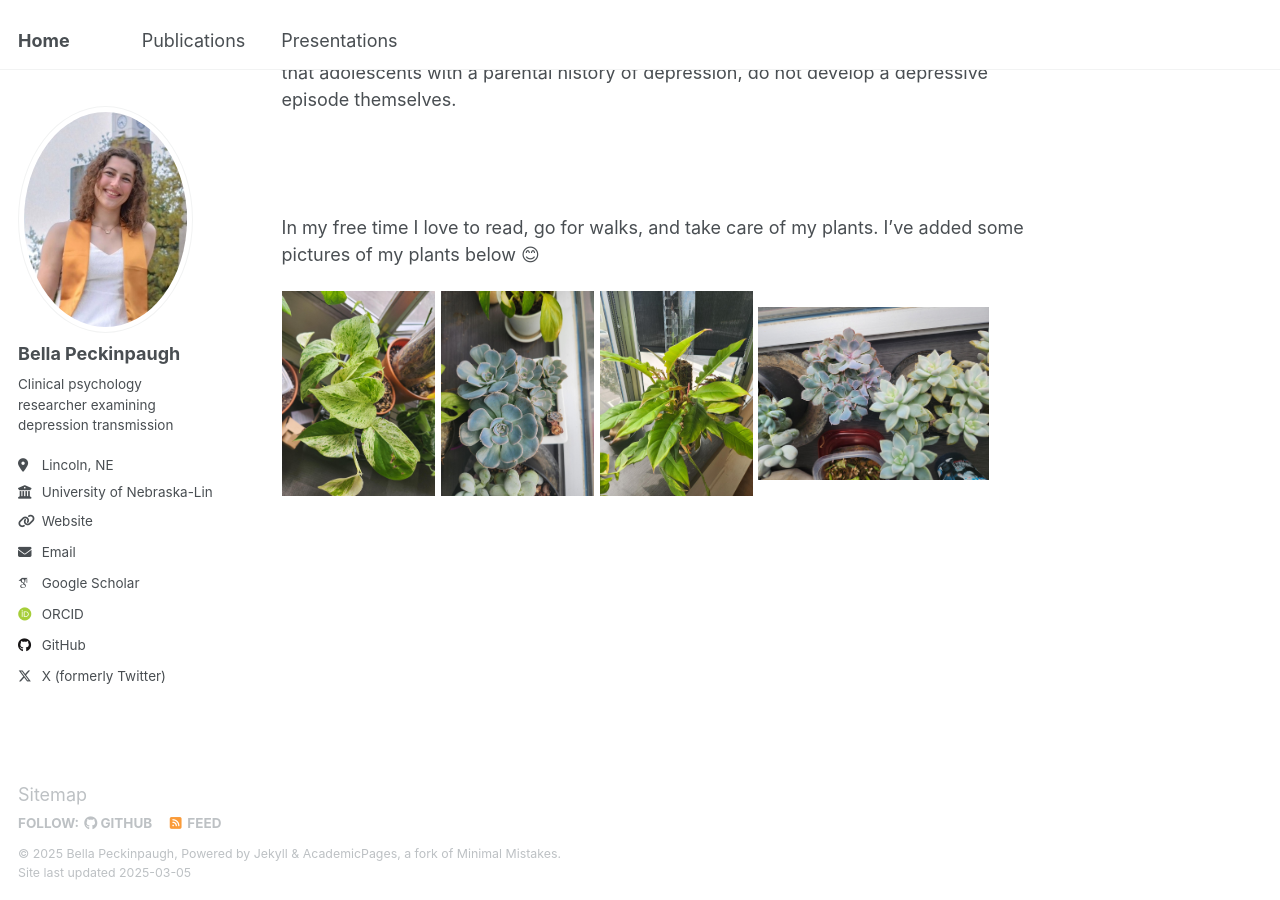
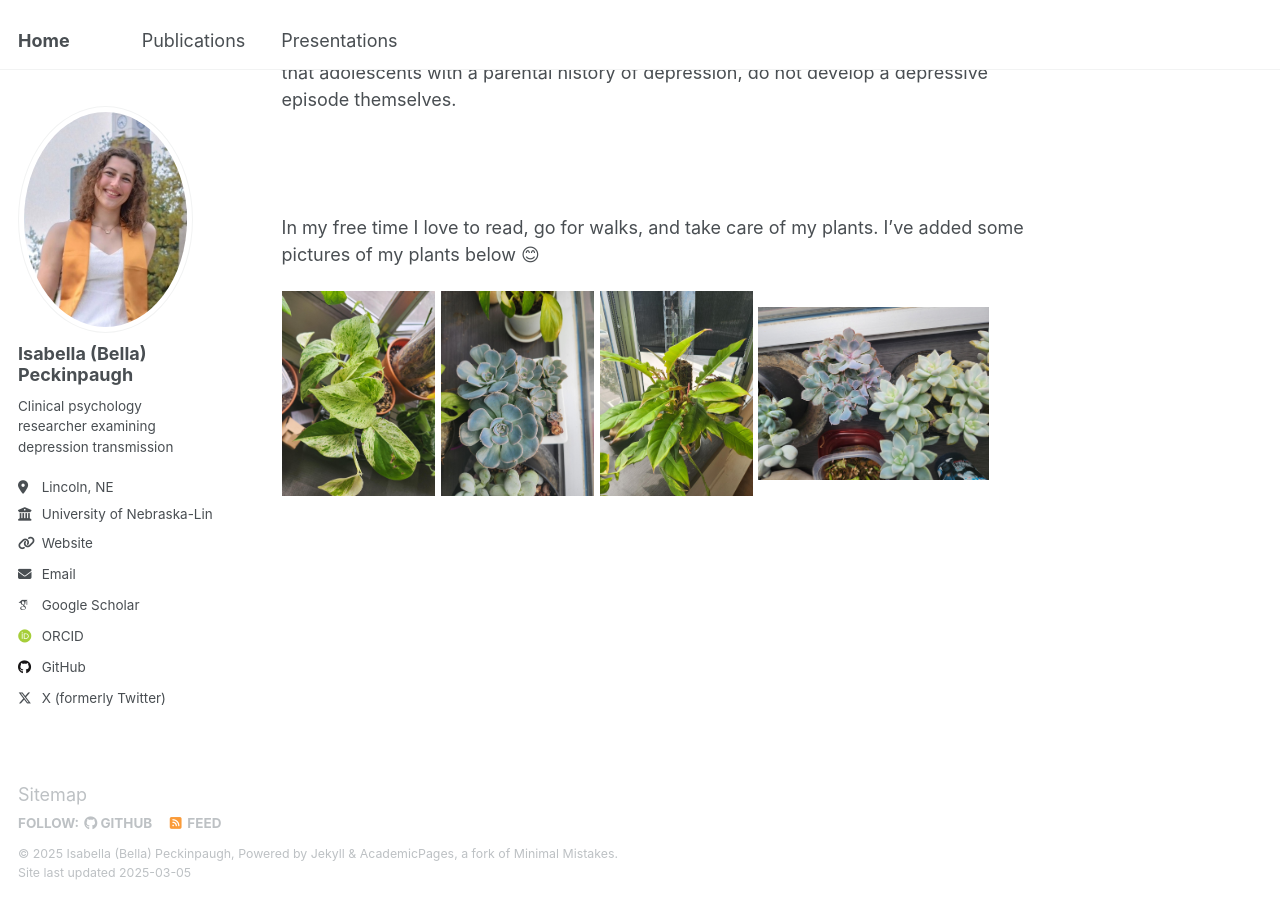
Before and after one commit to bellapeckinpaugh/bellapeckinpaugh.github.io, a Jekyll site: the page built from _pages/about.md, in a window 1280 px wide and 900 px high, scrolled down 672 px. Built offline with Jekyll 4.4.1, drawn with Linux system fonts in a browser that asks for light colours; some web fonts are replaced.

Commit message:
Update _config.yml

```diff
--- a/_config.yml
+++ b/_config.yml
@@ -11,7 +11,7 @@ locale                   : "en-US"
 site_theme               : "default"
 title                    : "Home"
 title_separator          : "-"
-name                     : &name "Bella Peckinpaugh"
+name                     : &name "Isabella (Bella) Peckinpaugh"
 description              : &description "Lab Manager for the Cognitive and Affective Neuroscience Lab @ UNL"
 url                      : https://bellapeckinpaugh.github.io # the base hostname & protocol for your site e.g. "https://[your GitHub username].github.io"
 baseurl                  : "" # the subpath of your site, e.g. "/blog"
@@ -23,7 +23,7 @@ repository               : "bellapeckinpaugh/bellapeckinpaugh.github.io"
 author:
   # Biographic information
   avatar           : "bpeckinpaughlabphoto.jpeg"
-  name             : "Bella Peckinpaugh"
+  name             : "Isabella (Bella) Peckinpaugh"
   pronouns         : # example: "she/her"
   bio              : "Clinical psychology researcher examining depression transmission"
   location         : "Lincoln, NE"
```
